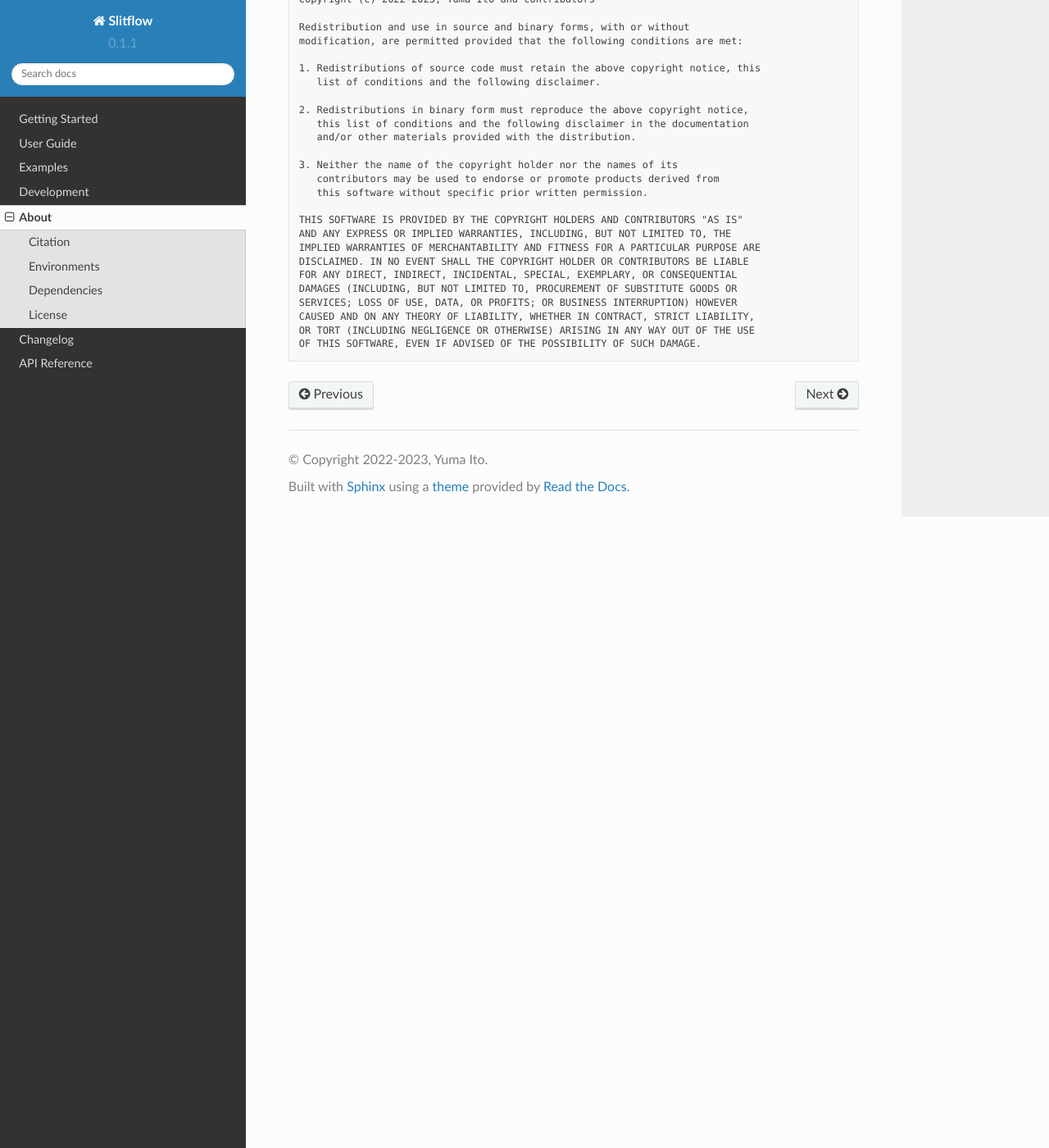
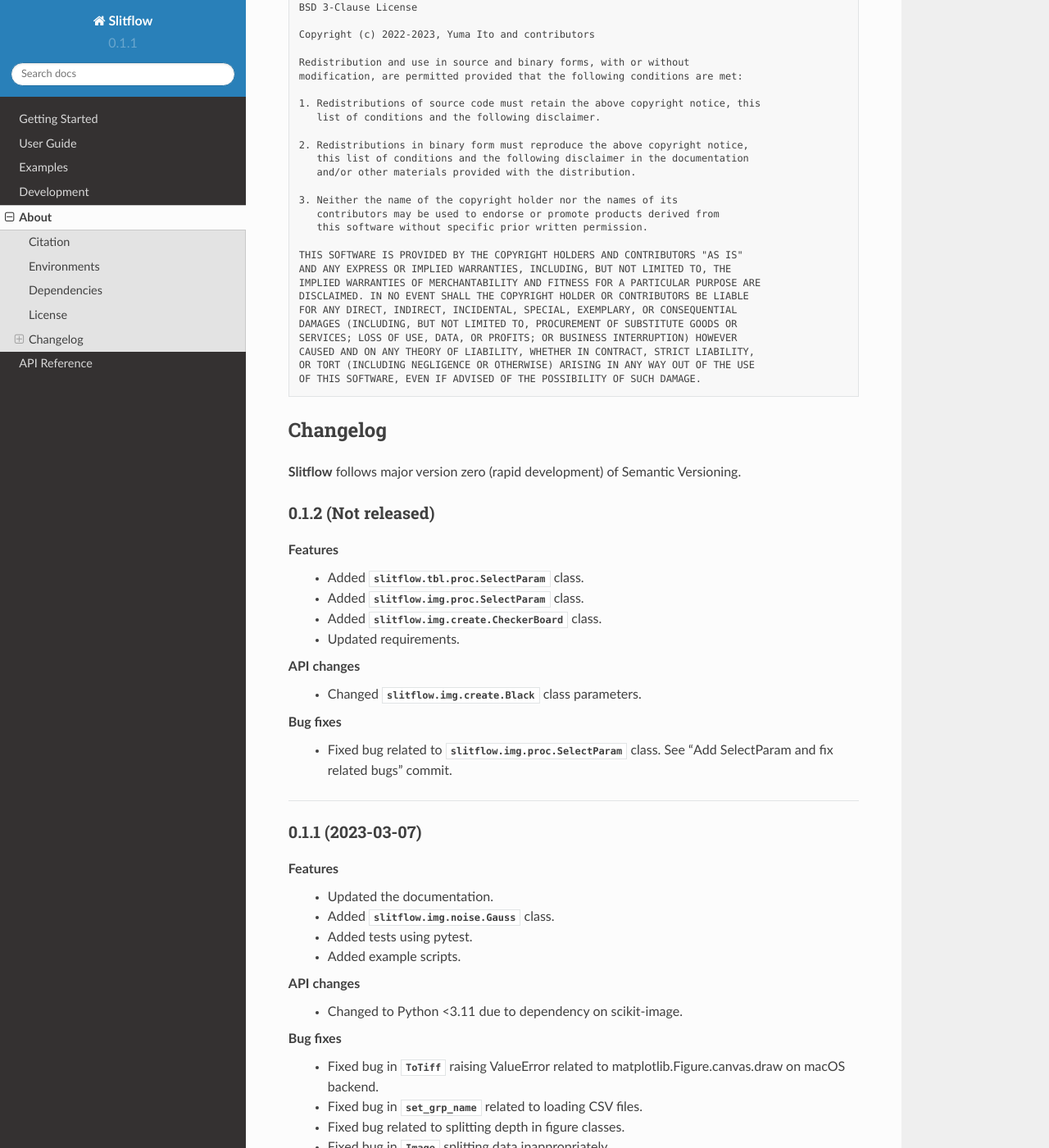
Before and after one commit to ikiyokawa/slitflow, a Sphinx documentation site: the page built from docs/about.rst, in a window 1280 px wide and 1400 px high, scrolled down 1135 px. Shown: the whole window at 82% size. Built offline with Sphinx 7.4.7 and the Read the Docs theme 2.0.0, drawn with Linux system fonts in a browser that asks for light colours; some of the changed text lies outside the part shown.

Commit message:
Update requirements and document

```diff
--- a/docs/about.rst
+++ b/docs/about.rst
@@ -9,7 +9,12 @@
 Citation
 ==================
 
-In preparation.
+If **Slitflow** was useful for your research, please consider citing our `preprint <https://www.biorxiv.org/content/10.1101/2023.03.01.530718v1>`_ as follows:
+
+.. code-block:: text
+
+    Ito Y, Hirose M, Tokunaga M. Slitflow: a Python framework for single-molecule dynamics and localization analysis. bioRxiv https://2023.03.01.530718 (2023).
+
 
 Environments
 ==================
@@ -72,3 +76,64 @@
    CAUSED AND ON ANY THEORY OF LIABILITY, WHETHER IN CONTRACT, STRICT LIABILITY,
    OR TORT (INCLUDING NEGLIGENCE OR OTHERWISE) ARISING IN ANY WAY OUT OF THE USE
    OF THIS SOFTWARE, EVEN IF ADVISED OF THE POSSIBILITY OF SUCH DAMAGE.
+
+Changelog
+=============
+**Slitflow** follows major version zero (rapid development) of Semantic Versioning.
+
+0.1.2 (Not released)
+----------------------
+
+Features
+  * Added :class:`slitflow.tbl.proc.SelectParam` class.
+  * Added :class:`slitflow.img.proc.SelectParam` class.
+  * Added :class:`slitflow.img.create.CheckerBoard` class.
+  * Updated requirements.
+
+API changes
+  * Changed :class:`slitflow.img.create.Black` class parameters.
+
+Bug fixes
+    * Fixed bug related to :class:`slitflow.img.proc.SelectParam` class. See "Add SelectParam and fix related bugs" commit.
+
+----
+
+0.1.1 (2023-03-07)
+----------------------
+
+Features
+  * Updated the documentation.
+  * Added :class:`slitflow.img.noise.Gauss` class.
+  * Added tests using pytest.
+  * Added example scripts.
+
+API changes
+  * Changed to Python <3.11 due to dependency on scikit-image.
+
+Bug fixes
+  * Fixed bug in :class:`~slitflow.fig.figure.ToTiff` raising ValueError related
+    to matplotlib.Figure.canvas.draw on macOS backend.
+  * Fixed bug in :class:`~slitflow.manager.Pipeline.set_grp_name` related to
+    loading CSV files.
+  * Fixed bug related to splitting depth in figure classes.
+  * Fixed bug in :class:`~slitflow.img.image.Image` splitting data inappropriately.
+
+Identified issues
+  * Bug in the drawing figure, probably caused by matplotlib figure refresh.
+  * :class:`slitflow.img.plot.Gauss2D` requires specific split depth of reqs data.
+
+----
+
+0.1.0 (2023-02-02)
+----------------------
+
+Features
+  * Added basic functionality.
+
+----
+
+0.0.1 (2022-10-29)
+----------------------
+
+Features
+  * Added test code.
--- a/docs/api/slitflow.img.rst
+++ b/docs/api/slitflow.img.rst
@@ -20,3 +20,4 @@
    slitflow.img.montage
    slitflow.img.noise
    slitflow.img.plot
+   slitflow.img.proc
--- a/docs/api/slitflow.tbl.rst
+++ b/docs/api/slitflow.tbl.rst
@@ -16,5 +16,6 @@
    slitflow.tbl.create
    slitflow.tbl.filter
    slitflow.tbl.math
+   slitflow.tbl.proc
    slitflow.tbl.stat
    slitflow.tbl.table
--- a/docs/index.rst
+++ b/docs/index.rst
@@ -22,5 +22,4 @@
    Examples <examples>
    Development <develop>
    About <about>
-   Changelog <changelog>
    API Reference <api/slitflow>
```
Also changed, not shown: other parts of docs/about.rst (+0 -1 lines), CHANGELOG.md (+2 -2 lines), docs/api/slitflow.img.proc.rst (added, +7 -0 lines), docs/api/slitflow.tbl.proc.rst (added, +7 -0 lines), docs/changelog.rst (deleted, +0 -57 lines), requirements-dev.txt (+21 -0 lines), requirements-full.txt (+14 -10 lines), setup.cfg (+18 -1 lines).
